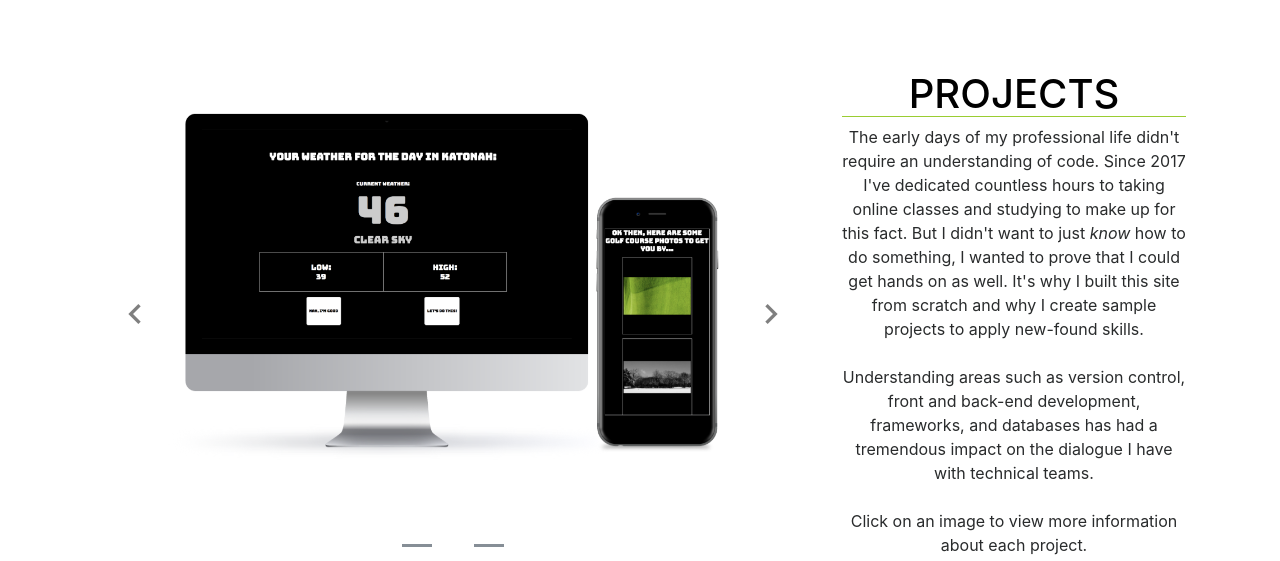
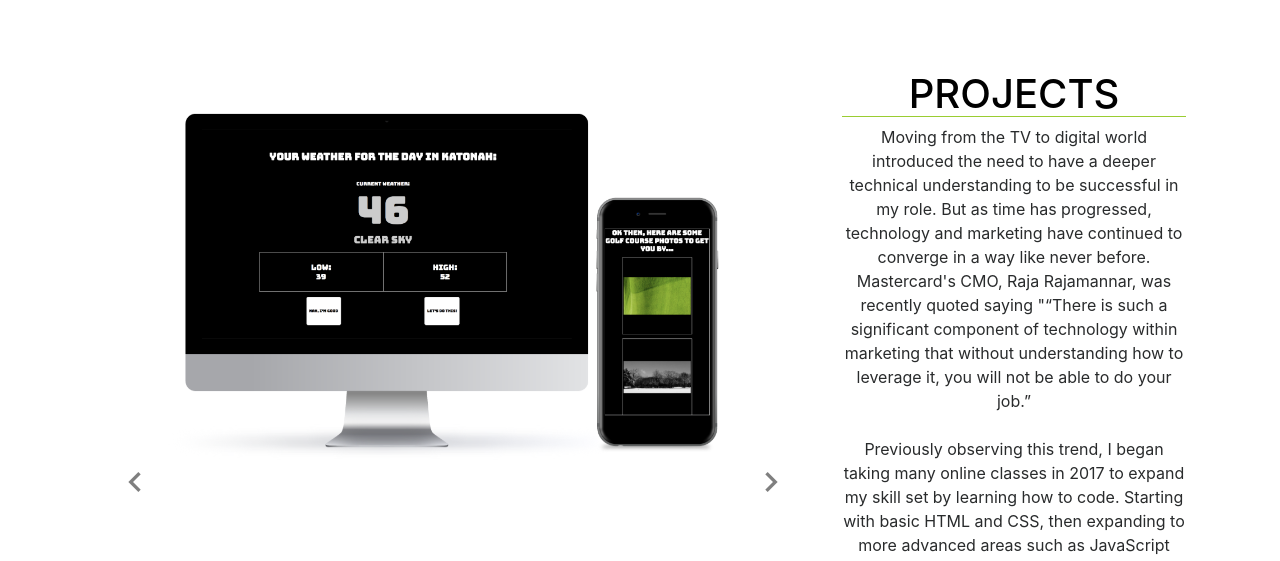
Before and after one commit to chrishemick/chrishemick.github.io, a plain HTML site: page index.html in a window 1280 px wide. Shown: the part 3030-3591 px from the top of the page. Drawn offline with nearby package versions, Linux system fonts and the light colour scheme.

Commit message:
Edited project section copy

```diff
--- a/index.html
+++ b/index.html
@@ -233,15 +233,16 @@
             <h1 class="text-center mt-3 sectionTitle" id="projectSectionTitle">PROJECTS</h1>
             <!--<img src="imgs/line.png" class="d-block mb-3 mx-auto img-fluid">-->
             <p>
-            The early days of my professional life didn't require an understanding of code. Since 2017
-            I've dedicated countless hours to taking online classes and studying to make up for this fact.
-            But I didn't want to just <i>know</i> how to do something, I wanted to prove that I could get
-            hands on as well.  It's why I built this site from scratch and why I create sample projects to
-            apply new-found skills.<br><br>
+            Moving from the TV to digital world introduced the need to have a deeper technical understanding to be successful in my role.  But as time has progressed, technology and marketing have
+            continued to converge in a way like never before.  Mastercard's CMO, Raja Rajamannar, was recently quoted saying "“There is such a significant component of technology within marketing
+            that without understanding how to leverage it, you will not be able to do your job.” <br><br>
 
-            Understanding areas such as version control, front and back-end development, frameworks, and databases has had a tremendous impact on the dialogue I have with technical teams.<br><br>
+            Previously observing this trend, I began taking many online classes in 2017 to expand my skill set by learning how to code.  Starting with basic HTML and CSS, then expanding to more
+            advanced areas such as JavaScript and Python.  While my role does not require me to code, understanding areas such as front and back-end development, frameworks, and databases has had a
+            tremendous impact on the dialogue I have with technical teams.  Additionally, It allows me to communicate product developments more effectively.<br><br>
 
-            Click on an image to view more information about each project.
+            One of the best ways to solidify knowledge is to get hands on. It's why I built this site from scratch and why I created sample projects to apply new-found skills. Click on an image to view
+            more information about each project.
             </p>
           </div>
   			</div>
```
